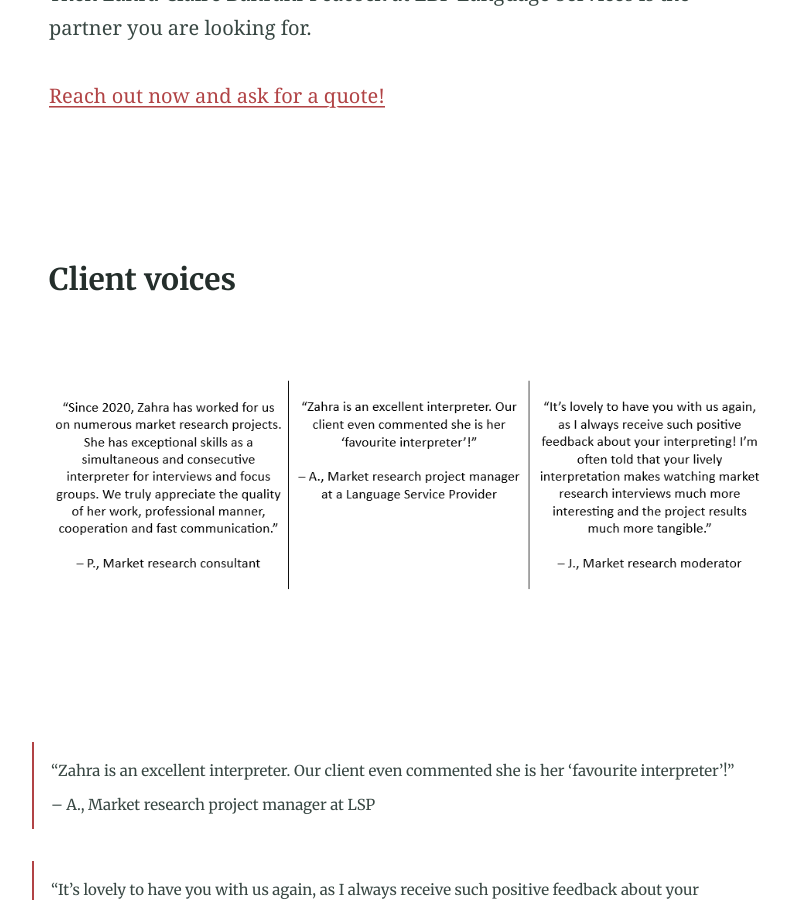
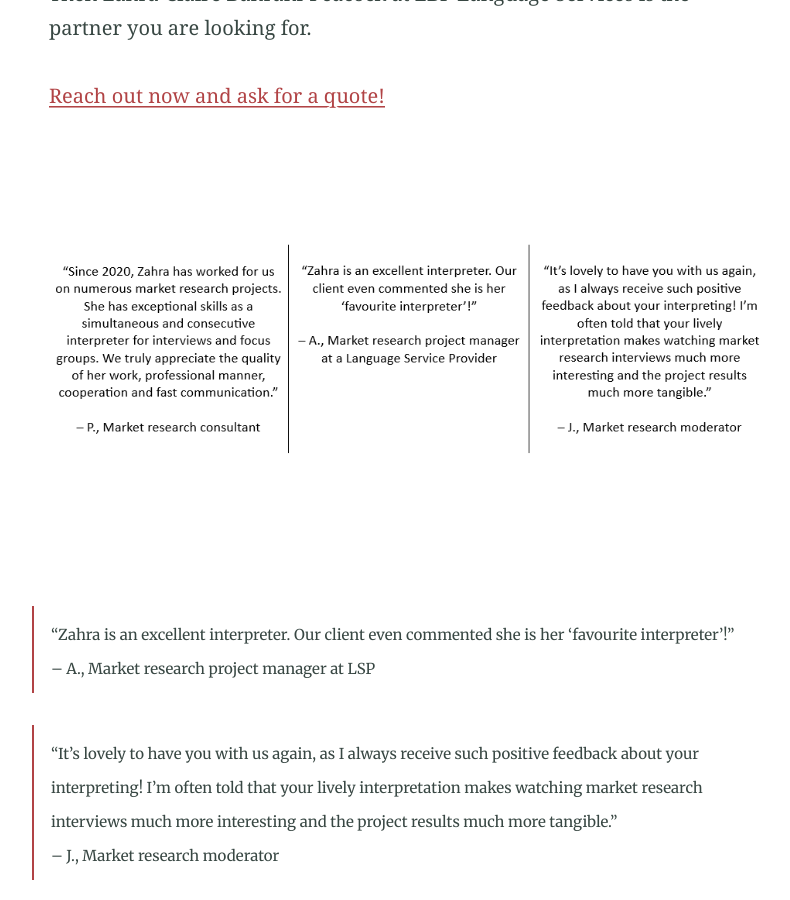
Before and after one commit to Website-2/zbp-language-services.github.io, a Jekyll site: the page built from index.md, in a window 1280 px wide and 900 px high, scrolled down 840 px. Shown: the whole window, without its empty margins (234-1024 px from the left). Built offline with Jekyll 4.4.1, drawn with Linux system fonts in a browser that asks for light colours.

Commit message:
Text update

```diff
--- a/index.md
+++ b/index.md
@@ -13,8 +13,6 @@ Are you looking for accurate and easy-to-listen-to interpreting or fast transcri
 Then Zahra-Claire Bahrani-Peacock at ZBP Language Services is the partner you are looking for.<br><br>
 [Reach out now and ask for a quote!](/contact/ "Reach out now and ask for a quote!")<br><br><br><br>
 
-### Client voices
-<br>
 {% include figure.html image="/assets/Testimonials.png" position="center" %}<br><br><br>
 ><small>"Zahra is an excellent interpreter. Our client even commented she is her ‘favourite interpreter’!"<br>
 – A., Market research project manager at LSP</small>
```
